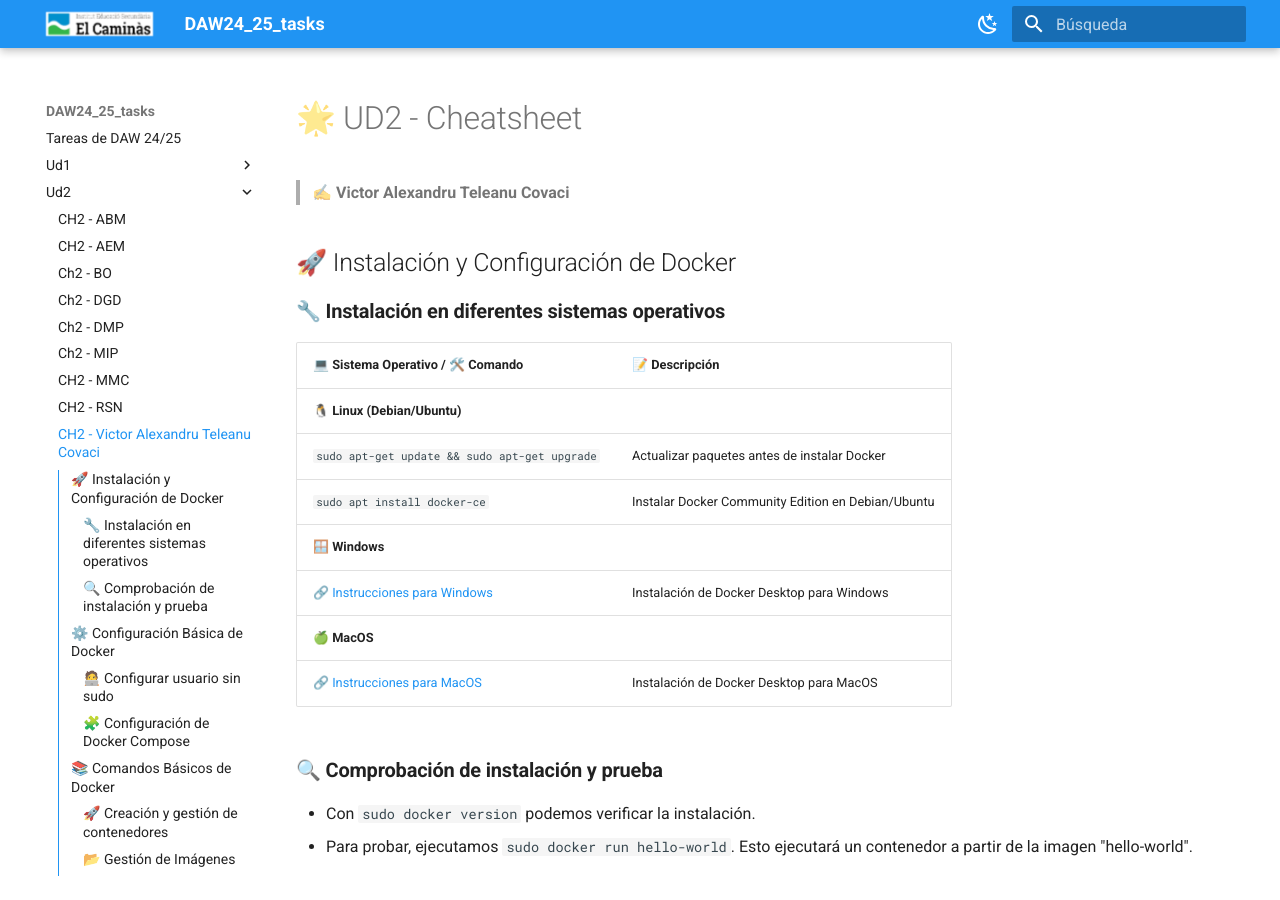
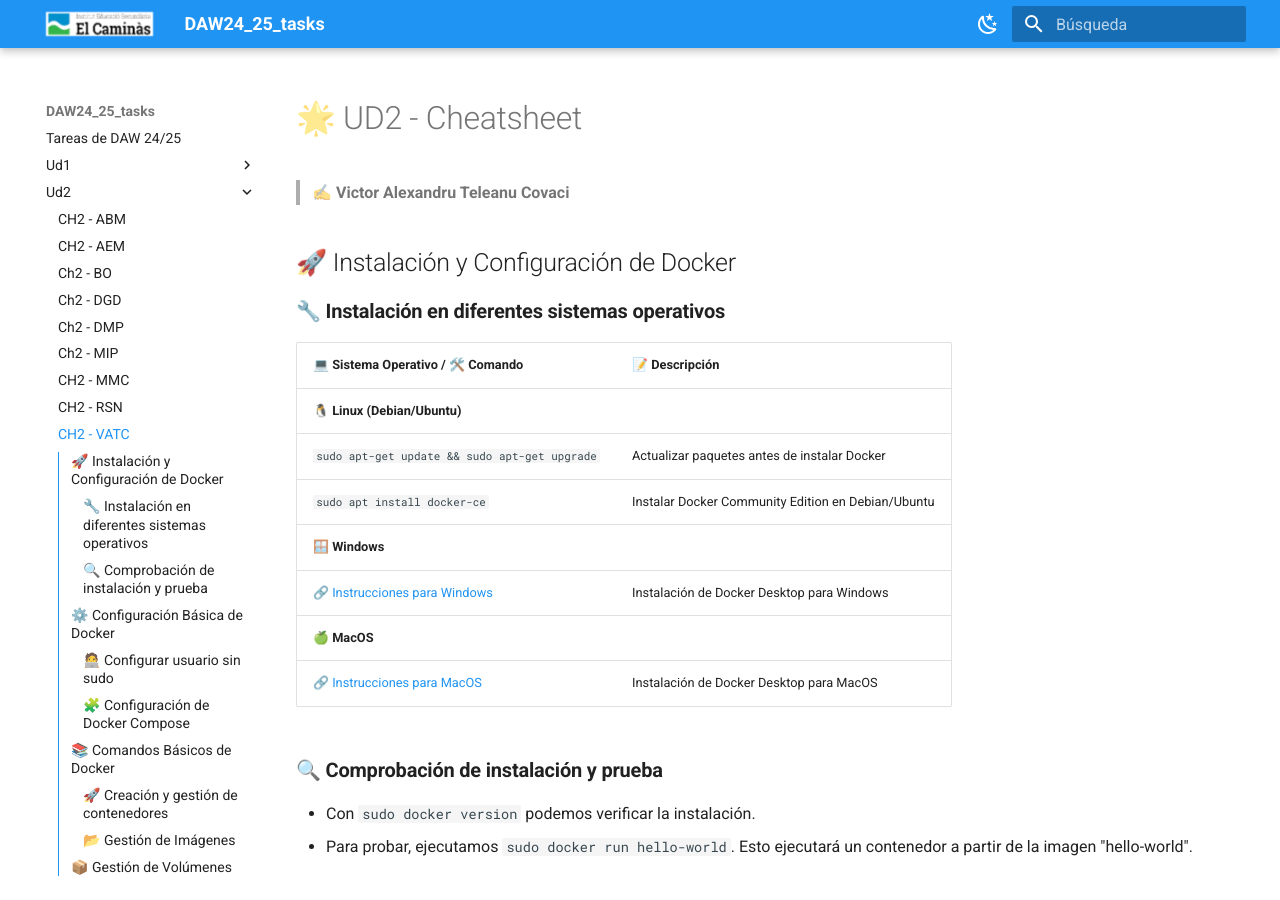
Before and after one commit to jmunozji/DAW24_25_tasks, an MkDocs documentation site: the page built from docs/Ud2/Ch2_VATC.md, in a window 1280 px wide and 900 px high. Built offline with MkDocs 1.6.1 and Material for MkDocs 9.7.7, drawn with Linux system fonts in a browser that asks for light colours.

Commit message:
Cambio título Ch2_VATC

```diff
--- a/docs/Ud2/VATC/Ch2_VATC.md
+++ b/docs/Ud2/Ch2_VATC.md
@@ -1,6 +1,6 @@
 ---
 
-title: 'CH2 - Victor Alexandru Teleanu Covaci'
+title: 'CH2 - VATC'
 
 ---
 
```
